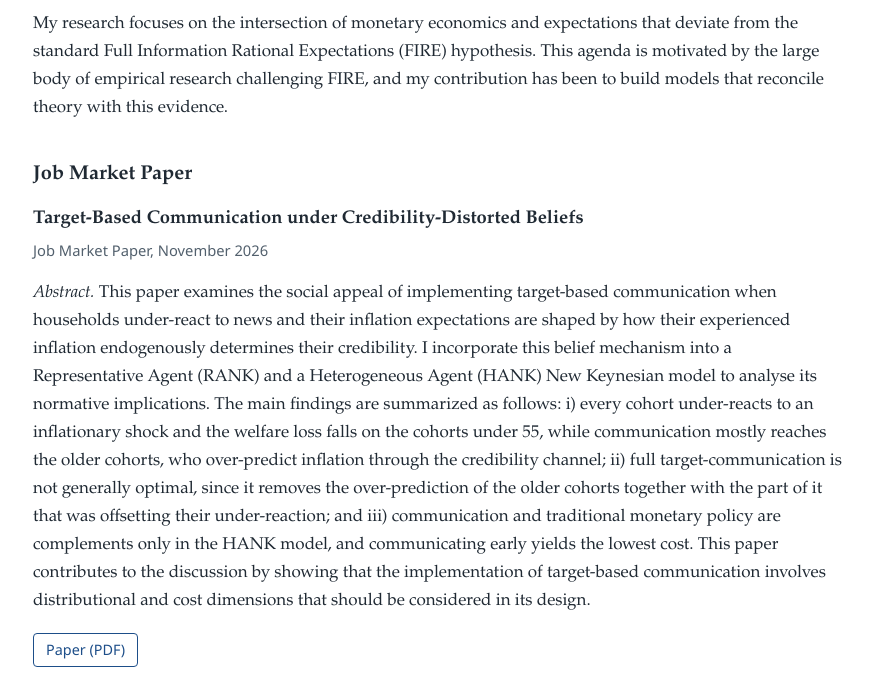
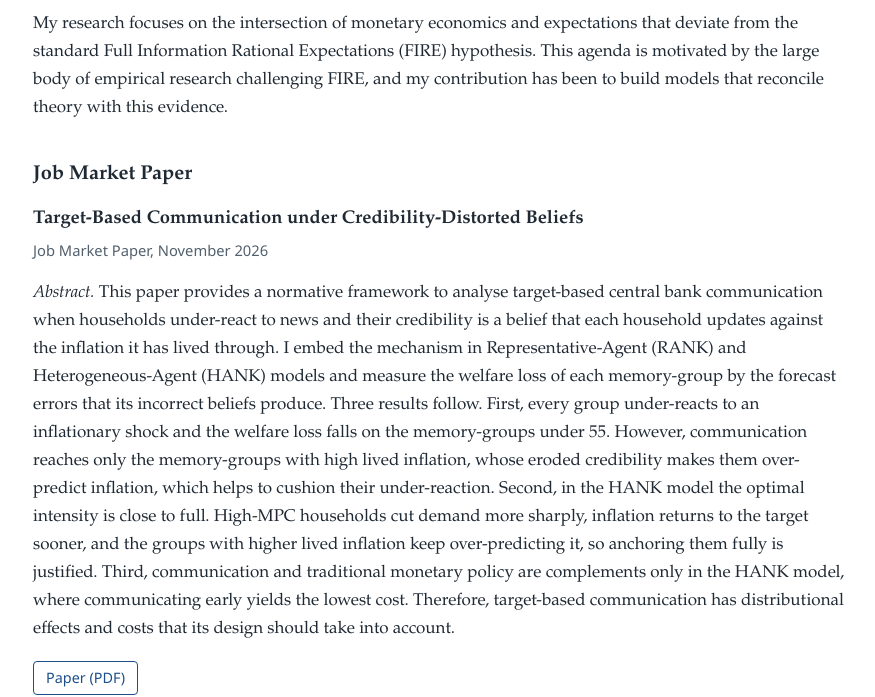
Before and after one commit to ddiaze3/website, a plain HTML site: page research.html in a window 1280 px wide. Shown: the part 271-968 px from the top of the page, without its empty margins (201-1076 px from the left). Drawn offline with Linux system fonts and the light colour scheme.

Commit message:
Update JMP abstract (November 25 version): research page, research statement and CV

```diff
--- a/research.html
+++ b/research.html
@@ -36,20 +36,21 @@
   <div class="paper">
     <p class="paper-title">Target-Based Communication under Credibility-Distorted Beliefs</p>
     <p class="paper-meta">Job Market Paper, November 2026</p>
-    <p><em>Abstract.</em> This paper examines the social appeal of implementing target-based communication when
-    households under-react to news and their inflation expectations are shaped by how their
-    experienced inflation endogenously determines their credibility. I incorporate this
-    belief mechanism into a Representative Agent (RANK) and a Heterogeneous Agent (HANK) New
-    Keynesian model to analyse its normative implications. The main findings are summarized
-    as follows: i) every cohort under-reacts to an inflationary shock and the welfare loss
-    falls on the cohorts under 55, while communication mostly reaches the older cohorts, who
-    over-predict inflation through the credibility channel; ii) full target-communication is
-    not generally optimal, since it removes the over-prediction of the older cohorts
-    together with the part of it that was offsetting their under-reaction; and iii)
+    <p><em>Abstract.</em> This paper provides a normative framework to analyse target-based central bank communication
+    when households under-react to news and their credibility is a belief that each
+    household updates against the inflation it has lived through. I embed the mechanism in
+    Representative-Agent (RANK) and Heterogeneous-Agent (HANK) models and measure the
+    welfare loss of each memory-group by the forecast errors that its incorrect beliefs
+    produce. Three results follow. First, every group under-reacts to an inflationary shock
+    and the welfare loss falls on the memory-groups under 55. However, communication reaches
+    only the memory-groups with high lived inflation, whose eroded credibility makes them
+    over-predict inflation, which helps to cushion their under-reaction. Second, in the HANK
+    model the optimal intensity is close to full. High-MPC households cut demand more
+    sharply, inflation returns to the target sooner, and the groups with higher lived
+    inflation keep over-predicting it, so anchoring them fully is justified. Third,
     communication and traditional monetary policy are complements only in the HANK model,
-    and communicating early yields the lowest cost. This paper contributes to the discussion
-    by showing that the implementation of target-based communication involves distributional
-    and cost dimensions that should be considered in its design.</p>
+    where communicating early yields the lowest cost. Therefore, target-based communication
+    has distributional effects and costs that its design should take into account.</p>
     <p class="paper-links">
       <a href="files/Diaz_JMP.pdf" target="_blank" rel="noopener">Paper (PDF)</a>
     </p>
```
Also changed, not shown: 2 other files.
